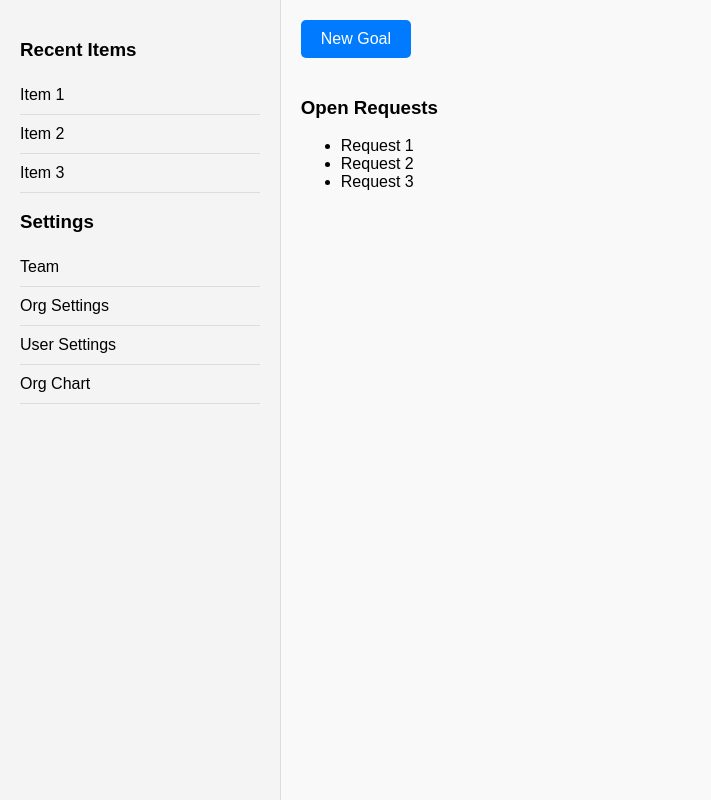
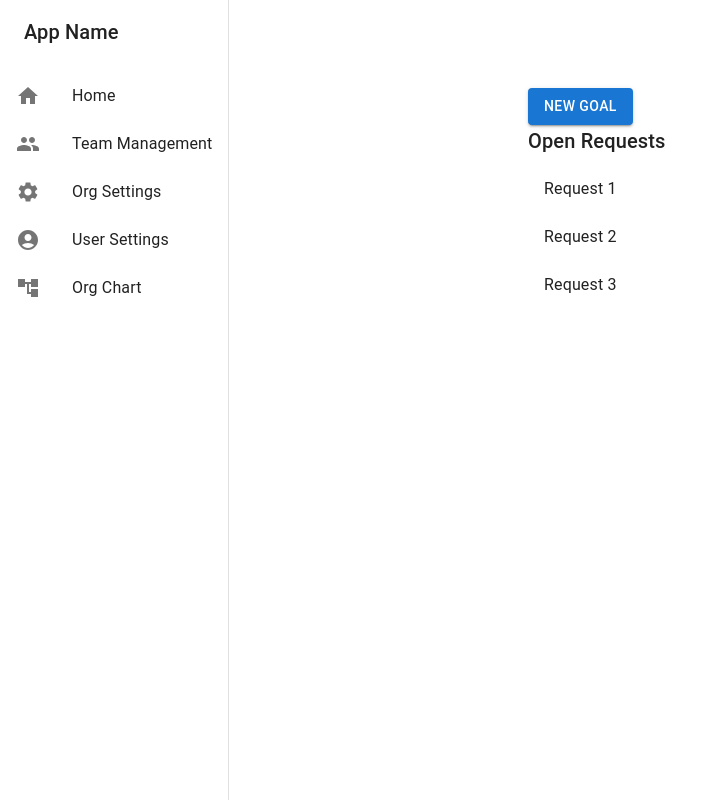
Before and after one commit to JowinAI/qpather, a React (Create React App) app in the folder frontend/qpatherui/: page / in a window 1280 px wide. Shown: the whole page, without its empty margins (0-711 px from the left). Built offline with nearby package versions, Linux system fonts and the light colour scheme.

Commit message:
material UI added

```diff
--- a/frontend/qpatherui/package.json
+++ b/frontend/qpatherui/package.json
@@ -3,6 +3,11 @@
   "version": "0.1.0",
   "private": true,
   "dependencies": {
+    "@emotion/react": "^11.13.3",
+    "@emotion/styled": "^11.13.0",
+    "@mui/icons-material": "^6.1.3",
+    "@mui/material": "^6.1.3",
+    "@mui/system": "^6.1.3",
     "@testing-library/jest-dom": "^5.17.0",
     "@testing-library/react": "^13.4.0",
     "@testing-library/user-event": "^13.5.0",
--- a/frontend/qpatherui/src/App.js
+++ b/frontend/qpatherui/src/App.js
@@ -1,4 +1,6 @@
 import React, { useState } from 'react';
+import { Button, Checkbox, FormControl, FormControlLabel, InputLabel, MenuItem, Select, TextField, Typography, Container, List, ListItem, ListItemText, Box, CssBaseline } from '@mui/material';
+import { styled, ThemeProvider, createTheme } from '@mui/material/styles';
 import './App.css';
 import Sidebar from './Sidebar';
 import TeamManagement from './TeamManagement';
@@ -7,6 +9,30 @@ import UserSettings from './UserSettings'; // Import UserSettings component
 import QuestionForm from './QuestionForm';
 import QuestionGrid from './QuestionGrid';
 import OrgChartPage from './OrgChart'; // Import OrgChart component
+
+const drawerWidth = 240;
+
+const Root = styled('div')(({ theme }) => ({
+  display: 'flex',
+}));
+
+const Drawer = styled('div')(({ theme }) => ({
+  width: drawerWidth,
+  flexShrink: 0,
+}));
+
+const DrawerPaper = styled('div')(({ theme }) => ({
+  width: drawerWidth,
+}));
+
+const Content = styled('main')(({ theme }) => ({
+  flexGrow: 1,
+  padding: theme.spacing(3),
+  marginLeft: drawerWidth,
+}));
+
+const Toolbar = styled('div')(({ theme }) => theme.mixins.toolbar);
+const theme = createTheme();
 
 function App() {
   const [view, setView] = useState("home"); // Tracks the current view
@@ -69,124 +95,112 @@ function App() {
   const renderMainContent = () => {
     if (view === "home") {
       return (
-        <div className="left-content">
-          {/* Show the Start New Question button if form is not visible */}
+        <Container>
           {!showQuestionForm && !selectedRequest && (
             <>
-              <button className="new-question-btn" onClick={handleNewQuestionClick}>
+              <Button variant="contained" color="primary" onClick={handleNewQuestionClick}>
                 New Goal
-              </button>
-
-              {/* Open Requests Section */}
-              <div className="open-requests">
-                <h3>Open Requests</h3>
-                <ul>
+              </Button>
+              <Typography variant="h6">Open Requests</Typography>
+              <List>
                 {openRequests.map((request, index) => (
-                    <li key={index} onClick={() => handleRequestClick(request)}>
-                      {request}
-                    </li>
+                  <ListItem button key={index} onClick={() => handleRequestClick(request)}>
+                    <ListItemText primary={request} />
+                  </ListItem>
                 ))}
-                </ul>
-              </div>
+              </List>
             </>
           )}
 
-          {/* Show Question Form if "Start New Question" button was clicked */}
           {showQuestionForm && !selectedRequest && (
             <>
               <QuestionForm setQuestionsList={setQuestionsList} setShowQuestionForm={setShowQuestionForm} />
-
-              {/* Display the question grid if there are questions returned from ChatGPT API */}
               {questionsList.length > 0 && (
                 <QuestionGrid questionsList={questionsList} setQuestionsList={setQuestionsList} />
               )}
             </>
           )}
 
-          {/* Show questions if a request is selected */}
           {selectedRequest && (
             <>
-              <h3>{selectedRequest}</h3>
-              <ul>
+              <Typography variant="h6">{selectedRequest}</Typography>
+              <List>
                 {["Question 1", "Question 2", "Question 3"].map((question, index) => (
-                  <li key={index}>
-                    <p>{question}</p>
-                    <input
-                      type="text"
-                      placeholder="Enter your answer"
+                  <ListItem key={index}>
+                    <ListItemText primary={question} />
+                    <TextField
+                      label="Enter your answer"
                       value={questionAnswers[index] || ""}
                       onChange={(e) => handleAnswerChange(index, e.target.value)}
                     />
-                    <label>
-                      <input
-                        type="checkbox"
+                    <FormControlLabel
+                      control={
+                        <Checkbox
                           checked={forwardedQuestions.includes(index)}
                           onChange={() => handleForwardChange(index)}
                         />
-                      Forward
-                    </label>
-                  </li>
+                      }
+                      label="Forward"
+                    />
+                  </ListItem>
                 ))}
-              </ul>
-
-              {/* Dropdown to assign to a user */}
-              <div>
-                <label>
-                  Assign to:
-                  <select
+              </List>
+              <FormControl fullWidth>
+                <InputLabel>Assign to</InputLabel>
+                <Select
                   value={assignedUser}
                   onChange={(e) => setAssignedUser(e.target.value)}
-                    disabled={forwardedQuestions.length === 0} // Only enable if there are forwarded questions
+                  disabled={forwardedQuestions.length === 0}
                 >
-                    <option value="">Select User</option>
+                  <MenuItem value="">
+                    <em>Select User</em>
+                  </MenuItem>
                   {teamMembers.map((user, index) => (
-                      <option key={index} value={user}>
+                    <MenuItem key={index} value={user}>
                       {user}
-                      </option>
+                    </MenuItem>
                   ))}
-                  </select>
-                </label>
-              </div>
-
-              {/* Save button */}
-              <button onClick={handleSave}>Save</button>
+                </Select>
+              </FormControl>
+              <Button variant="contained" color="primary" onClick={handleSave}>
+                Save
+              </Button>
             </>
           )}
-        </div>
+        </Container>
       );
     }
 
-    // Render Team Management view
     if (view === "team") {
-      return <TeamManagement teamMembers={teamMembers} setTeamMembers={() => {}} setView={setView} />;
+      return <TeamManagement teamMembers={teamMembers} setTeamMembers={() => { }} setView={setView} />;
     }
 
-    // Render Org Settings view
     if (view === "orgSettings") {
       return <OrgSettings />;
     }
 
-    // Render User Settings view
     if (view === "userSettings") {
       return <UserSettings />;
     }
 
-    // Render Org Chart view
     if (view === "orgChart") {
-      return <OrgChartPage />;  // Render the Org Chart component
+      return <OrgChartPage />;
     }
 
-    return null; // Fallback in case no view matches
+    return null;
   };
 
   return (
-    <div className="app-container">
-      {/* Sidebar for navigation */}
+    <Root>
+      <CssBaseline />
+      <Drawer>
         <Sidebar setView={setView} />
-
-      {/* Main content area based on selected view */}
-      <div className="main-content">{renderMainContent()}</div>
-    </div>
+      </Drawer>
+      <Content>
+        <Toolbar />
+        {renderMainContent()}
+      </Content>
+    </Root>
   );
 }
 
--- a/frontend/qpatherui/src/Sidebar.js
+++ b/frontend/qpatherui/src/Sidebar.js
@@ -1,25 +1,52 @@
 import React from 'react';
+import { Drawer, List, ListItem, ListItemText, ListItemIcon, Toolbar, Typography } from '@mui/material';
+import HomeIcon from '@mui/icons-material/Home';
+import GroupIcon from '@mui/icons-material/Group';
+import SettingsIcon from '@mui/icons-material/Settings';
+import AccountCircleIcon from '@mui/icons-material/AccountCircle';
+import OrgChartIcon from '@mui/icons-material/AccountTree';
 
 const Sidebar = ({ setView }) => {
-  const recentItems = ["Item 1", "Item 2", "Item 3"];
-
   return (
-    <div className="sidebar">
-      <h3>Recent Items</h3>
-      <ul>
-        {recentItems.map((item, index) => (
-          <li key={index}>{item}</li>
-        ))}
-      </ul>
-
-      <h3>Settings</h3>
-      <ul>
-        <li onClick={() => setView("team")}>Team</li>
-        <li onClick={() => setView("orgSettings")}>Org Settings</li> {/* Org Settings menu */}
-        <li onClick={() => setView("userSettings")}>User Settings</li> {/* User Settings menu */}
-        <li onClick={() => setView("orgChart")}>Org Chart</li> {/* New Org Chart menu */}
-      </ul>
-    </div>
+    <Drawer variant="permanent">
+      <Toolbar>
+        <Typography variant="h6" noWrap>
+          App Name
+        </Typography>
+      </Toolbar>
+      <List>
+        <ListItem button onClick={() => setView('home')}>
+          <ListItemIcon>
+            <HomeIcon />
+          </ListItemIcon>
+          <ListItemText primary="Home" />
+        </ListItem>
+        <ListItem button onClick={() => setView('team')}>
+          <ListItemIcon>
+            <GroupIcon />
+          </ListItemIcon>
+          <ListItemText primary="Team Management" />
+        </ListItem>
+        <ListItem button onClick={() => setView('orgSettings')}>
+          <ListItemIcon>
+            <SettingsIcon />
+          </ListItemIcon>
+          <ListItemText primary="Org Settings" />
+        </ListItem>
+        <ListItem button onClick={() => setView('userSettings')}>
+          <ListItemIcon>
+            <AccountCircleIcon />
+          </ListItemIcon>
+          <ListItemText primary="User Settings" />
+        </ListItem>
+        <ListItem button onClick={() => setView('orgChart')}>
+          <ListItemIcon>
+            <OrgChartIcon />
+          </ListItemIcon>
+          <ListItemText primary="Org Chart" />
+        </ListItem>
+      </List>
+    </Drawer>
   );
 };
 
```
Also changed, not shown: 1 other file (tests, documents, lock files or other folders). Lines whose indentation alone changed are shown as unchanged.
